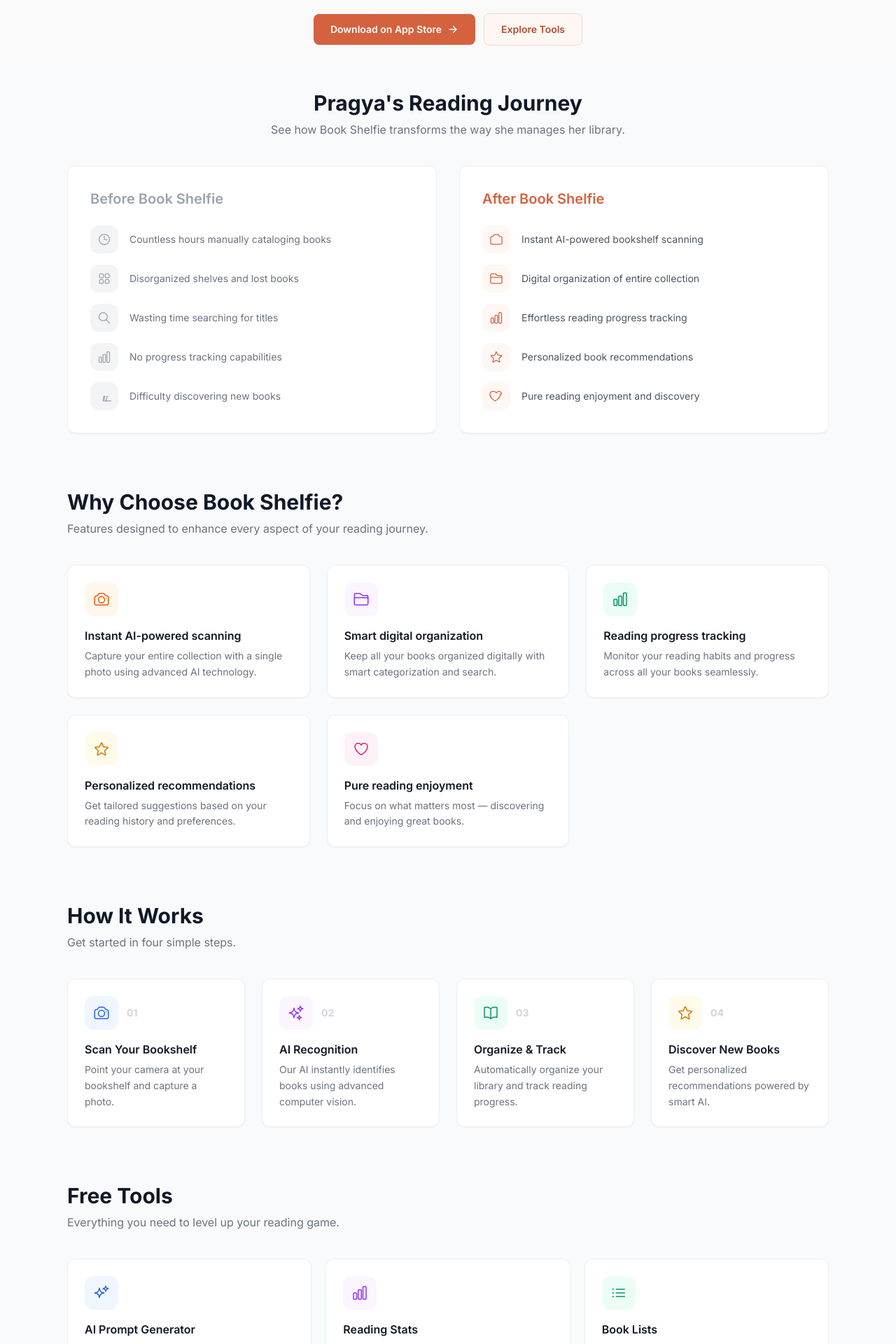
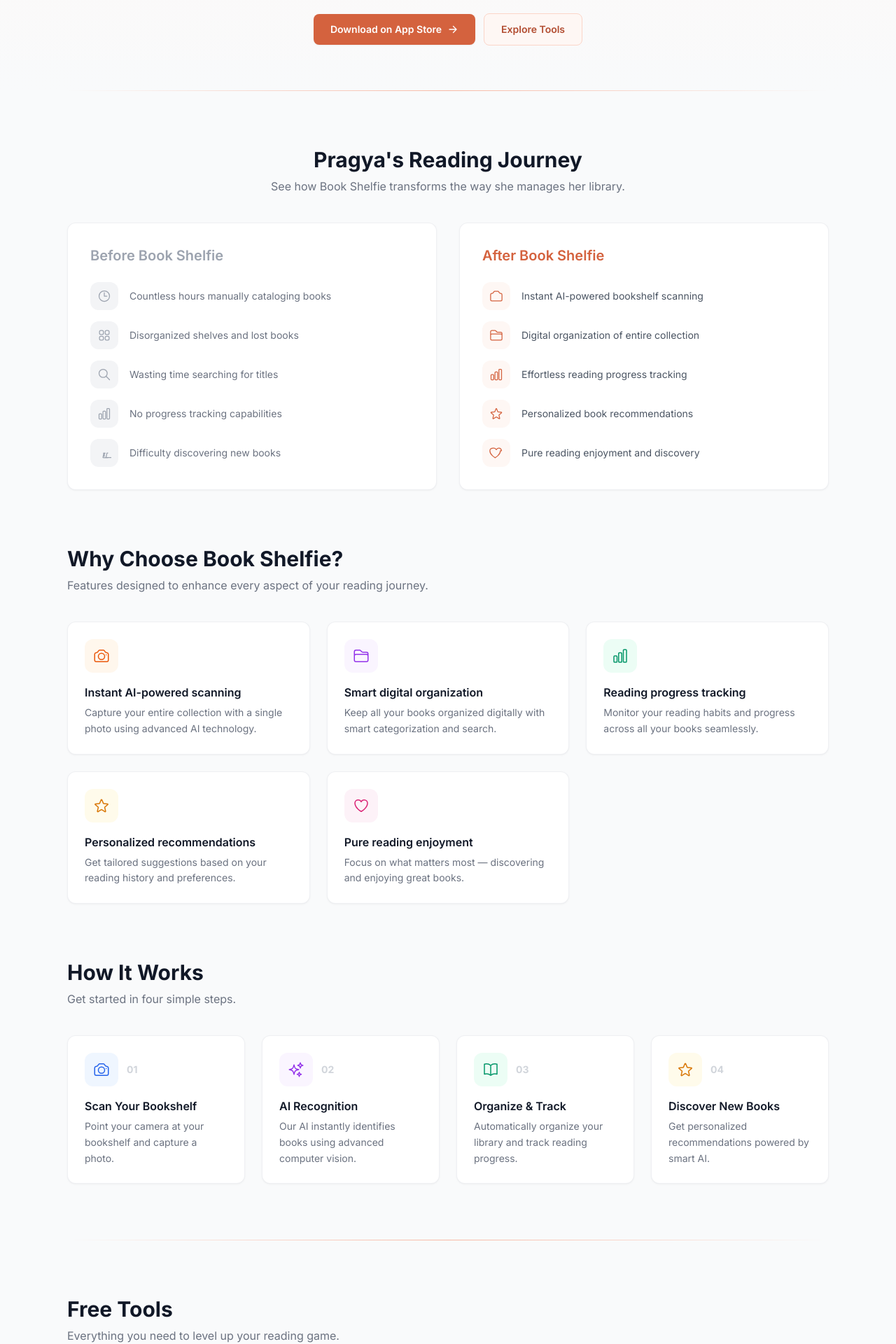
Before and after one commit to SamGit83/vercel-bookshelfie, a Next.js app: page / in a window 1280 px wide. Shown: the part 360-2280 px from the top of the page at 70% size. Built offline with nearby package versions, Linux system fonts and the light colour scheme.

Commit message:
Add Readers Journey, Benefits and How it works sections.....

```diff
--- a/pages/index.js
+++ b/pages/index.js
@@ -47,8 +47,13 @@
         </div>
       </section>
 
+      {/* Gradient divider line */}
+      <div className="max-w-6xl mx-auto px-4 sm:px-6 lg:px-8">
+        <div className="h-px bg-gradient-to-r from-transparent via-brand-300 to-transparent" />
+      </div>
+
       {/* User Journey */}
-      <section className="max-w-6xl mx-auto px-4 sm:px-6 lg:px-8 pb-20">
+      <section className="max-w-6xl mx-auto px-4 sm:px-6 lg:px-8 py-20">
         <UserJourney />
       </section>
 
@@ -62,6 +67,11 @@
         <HowItWorks />
       </section>
 
+      {/* Gradient divider line */}
+      <div className="max-w-6xl mx-auto px-4 sm:px-6 lg:px-8 pb-20">
+        <div className="h-px bg-gradient-to-r from-transparent via-brand-300 to-transparent" />
+      </div>
+
       {/* Tools */}
       <section id="tools" className="max-w-6xl mx-auto px-4 sm:px-6 lg:px-8 pb-24">
         <div className="mb-10">
```
